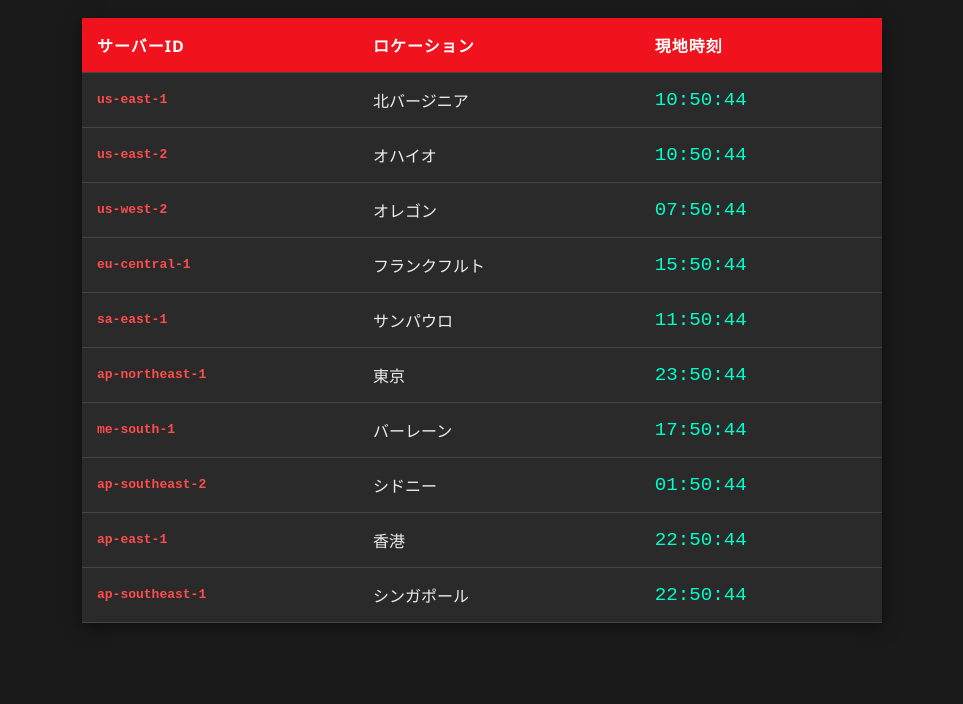
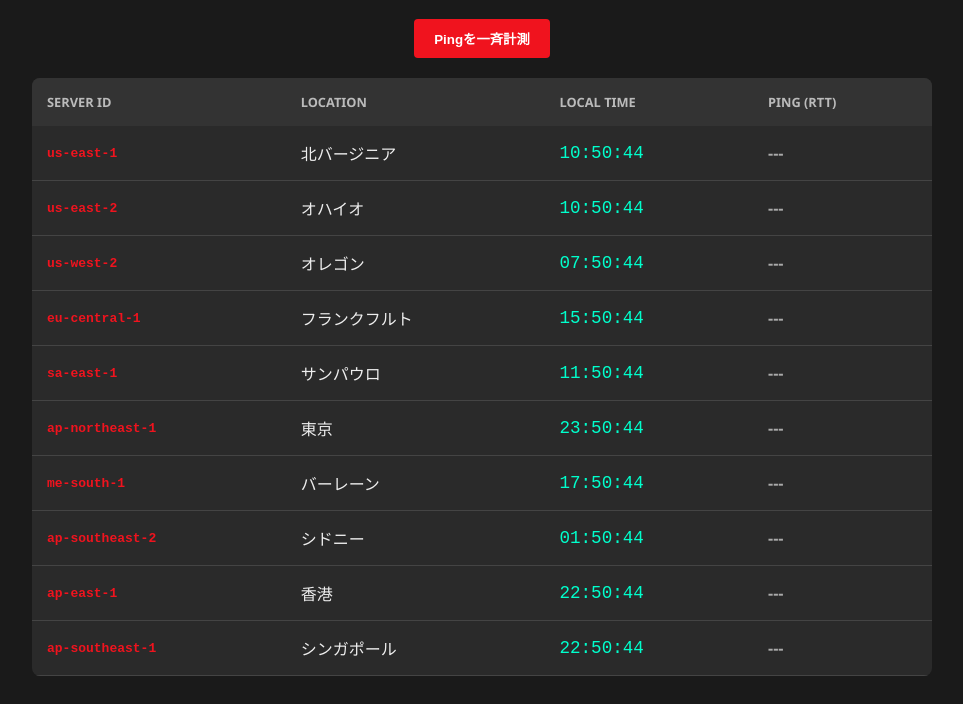
Before and after one commit to Kiyu-Noob3/apex-server-clock, a plain HTML site: page index.html in a window 1280 px wide. Shown: the part 111-815 px from the top of the page, without its empty margins (158-1121 px from the left). Drawn offline with Linux system fonts and the light colour scheme.

Commit message:
Update index.html

```diff
--- a/index.html
+++ b/index.html
@@ -3,95 +3,118 @@
 <head>
     <meta charset="UTF-8">
     <meta name="viewport" content="width=device-width, initial-scale=1.0">
-    <title>Apex Legends Server World Clock</title>
+    <title>Apex Server Status & World Clock</title>
     <style>
-        body {
-            font-family: 'Segoe UI', Tahoma, Geneva, Verdana, sans-serif;
-            background-color: #1a1a1a;
-            color: #eeeeee;
-            display: flex;
-            flex-direction: column;
-            align-items: center;
-            padding: 20px;
+        :root { --apex-red: #f0131e; --bg-dark: #1a1a1a; --card-bg: #2a2a2a; --text-gray: #bbb; }
+        body { font-family: 'Segoe UI', sans-serif; background-color: var(--bg-dark); color: #eee; display: flex; flex-direction: column; align-items: center; padding: 20px; }
+        h1 { color: var(--apex-red); text-transform: uppercase; border-bottom: 3px solid var(--apex-red); padding-bottom: 5px; margin-bottom: 30px; }
+
+        .controls { margin-bottom: 20px; }
+        button { background: var(--apex-red); color: white; border: none; padding: 10px 20px; cursor: pointer; font-weight: bold; border-radius: 4px; transition: 0.2s; }
+        button:hover { background: #ff4d4d; transform: scale(1.05); }
+
+        table { border-collapse: collapse; width: 100%; max-width: 900px; background-color: var(--card-bg); border-radius: 8px; overflow: hidden; }
+        th { background-color: #333; color: var(--text-gray); padding: 15px; text-align: left; font-size: 0.8em; }
+        td { padding: 15px; border-bottom: 1px solid #444; }
+
+        .server-id { font-family: monospace; color: var(--apex-red); font-weight: bold; }
+        .city { font-weight: 500; }
+        .time { font-family: 'Courier New', monospace; color: #00ffcc; font-size: 1.1em; }
+        .ping { font-weight: bold; color: #aaa; }
+        .low-ping { color: #00ff00; } /* 100ms以下 */
+        .mid-ping { color: #ffcc00; } /* 200ms以下 */
+        .high-ping { color: #ff4444; } /* それ以上 */
+
+        @media (max-width: 600px) {
+            table { font-size: 14px; }
+            th, td { padding: 8px; }
         }
-        h1 { color: #f0131e; border-bottom: 2px solid #f0131e; padding-bottom: 10px; }
-        table {
-            border-collapse: collapse;
-            width: 90%;
-            max-width: 800px;
-            background-color: #2a2a2a;
-            box-shadow: 0 4px 15px rgba(0,0,0,0.5);
-        }
-        th, td {
-            padding: 15px;
-            text-align: left;
-            border-bottom: 1px solid #444;
-        }
-        th { background-color: #f0131e; color: white; text-transform: uppercase; letter-spacing: 1px; }
-        tr:hover { background-color: #333; }
-        .server-id { font-weight: bold; color: #ff4d4d; font-family: monospace; }
-        .time { font-family: 'Courier New', Courier, monospace; font-size: 1.2em; color: #00ffcc; }
     </style>
 </head>
 <body>
 
-    <h1>Apex Legends サーバー時刻ガイド</h1>
+    <h1>Apex Server Status</h1>
+
+    <div class="controls">
+        <button onclick="measureAllPings()">Pingを一斉計測</button>
+    </div>
 
     <table>
         <thead>
             <tr>
-                <th>サーバーID</th>
-                <th>ロケーション</th>
-                <th>現地時刻</th>
+                <th>SERVER ID</th>
+                <th>LOCATION</th>
+                <th>LOCAL TIME</th>
+                <th>PING (RTT)</th>
             </tr>
         </thead>
-        <tbody id="clock-table">
-            </tbody>
+        <tbody id="clock-table"></tbody>
     </table>
 
     <script>
         const servers = [
-            { id: "us-east-1", city: "北バージニア", zone: "America/New_York" },
-            { id: "us-east-2", city: "オハイオ", zone: "America/New_York" },
-            { id: "us-west-2", city: "オレゴン", zone: "America/Los_Angeles" },
-            { id: "eu-central-1", city: "フランクフルト", zone: "Europe/Berlin" },
-            { id: "sa-east-1", city: "サンパウロ", zone: "America/Sao_Paulo" },
-            { id: "ap-northeast-1", city: "東京", zone: "Asia/Tokyo" },
-            { id: "me-south-1", city: "バーレーン", zone: "Asia/Bahrain" },
-            { id: "ap-southeast-2", city: "シドニー", zone: "Australia/Sydney" },
-            { id: "ap-east-1", city: "香港", zone: "Asia/Hong_Kong" },
-            { id: "ap-southeast-1", city: "シンガポール", zone: "Asia/Singapore" }
+            { id: "us-east-1", city: "北バージニア", zone: "America/New_York", endpoint: "https://dynamodb.us-east-1.amazonaws.com" },
+            { id: "us-east-2", city: "オハイオ", zone: "America/New_York", endpoint: "https://dynamodb.us-east-2.amazonaws.com" },
+            { id: "us-west-2", city: "オレゴン", zone: "America/Los_Angeles", endpoint: "https://dynamodb.us-west-2.amazonaws.com" },
+            { id: "eu-central-1", city: "フランクフルト", zone: "Europe/Berlin", endpoint: "https://dynamodb.eu-central-1.amazonaws.com" },
+            { id: "sa-east-1", city: "サンパウロ", zone: "America/Sao_Paulo", endpoint: "https://dynamodb.sa-east-1.amazonaws.com" },
+            { id: "ap-northeast-1", city: "東京", zone: "Asia/Tokyo", endpoint: "https://dynamodb.ap-northeast-1.amazonaws.com" },
+            { id: "me-south-1", city: "バーレーン", zone: "Asia/Bahrain", endpoint: "https://dynamodb.me-south-1.amazonaws.com" },
+            { id: "ap-southeast-2", city: "シドニー", zone: "Australia/Sydney", endpoint: "https://dynamodb.ap-southeast-2.amazonaws.com" },
+            { id: "ap-east-1", city: "香港", zone: "Asia/Hong_Kong", endpoint: "https://dynamodb.ap-east-1.amazonaws.com" },
+            { id: "ap-southeast-1", city: "シンガポール", zone: "Asia/Singapore", endpoint: "https://dynamodb.ap-southeast-1.amazonaws.com" }
         ];
 
         function updateClocks() {
             const tableBody = document.getElementById('clock-table');
-            let html = '';
+            if (tableBody.innerHTML === "") {
+                servers.forEach(server => {
+                    const row = document.createElement('tr');
+                    row.innerHTML = `
+                        <td class="server-id">${server.id}</td>
+                        <td class="city">${server.city}</td>
+                        <td class="time" id="time-${server.id}">--:--:--</td>
+                        <td class="ping" id="ping-${server.id}">---</td>
+                    `;
+                    tableBody.appendChild(row);
+                });
+            }
 
             servers.forEach(server => {
-                const now = new Date();
-                const timeString = now.toLocaleString("ja-JP", {
-                    timeZone: server.zone,
-                    hour: '2-digit',
-                    minute: '2-digit',
-                    second: '2-digit',
-                    hour12: false
+                const timeEl = document.getElementById(`time-${server.id}`);
+                timeEl.innerText = new Date().toLocaleString("ja-JP", {
+                    timeZone: server.zone, hour: '2-digit', minute: '2-digit', second: '2-digit', hour12: false
                 });
-
-                html += `
-                    <tr>
-                        <td class="server-id">${server.id}</td>
-                        <td>${server.city}</td>
-                        <td class="time">${timeString}</td>
-                    </tr>
-                `;
             });
-
-            tableBody.innerHTML = html;
         }
 
-        // 1秒ごとに更新
+        async function measurePing(server) {
+            const pingEl = document.getElementById(`ping-${server.id}`);
+            pingEl.innerText = "計測中...";
+            pingEl.className = "ping";
+
+            const start = performance.now();
+            try {
+                // 実際にはCORSでブロックされますが、リクエストが到達してエラーが返るまでの時間を測ります
+                await fetch(server.endpoint, { mode: 'no-cors', cache: 'no-cache' });
+                const end = performance.now();
+                const rtt = Math.round(end - start);
+
+                pingEl.innerText = `${rtt} ms`;
+                if (rtt < 100) pingEl.classList.add('low-ping');
+                else if (rtt < 200) pingEl.classList.add('mid-ping');
+                else pingEl.classList.add('high-ping');
+            } catch (e) {
+                pingEl.innerText = "Error";
+            }
+        }
+
+        function measureAllPings() {
+            servers.forEach(server => measurePing(server));
+        }
+
         setInterval(updateClocks, 1000);
-        updateClocks(); // 初回起動
+        updateClocks();
     </script>
 </body>
 </html>
```
